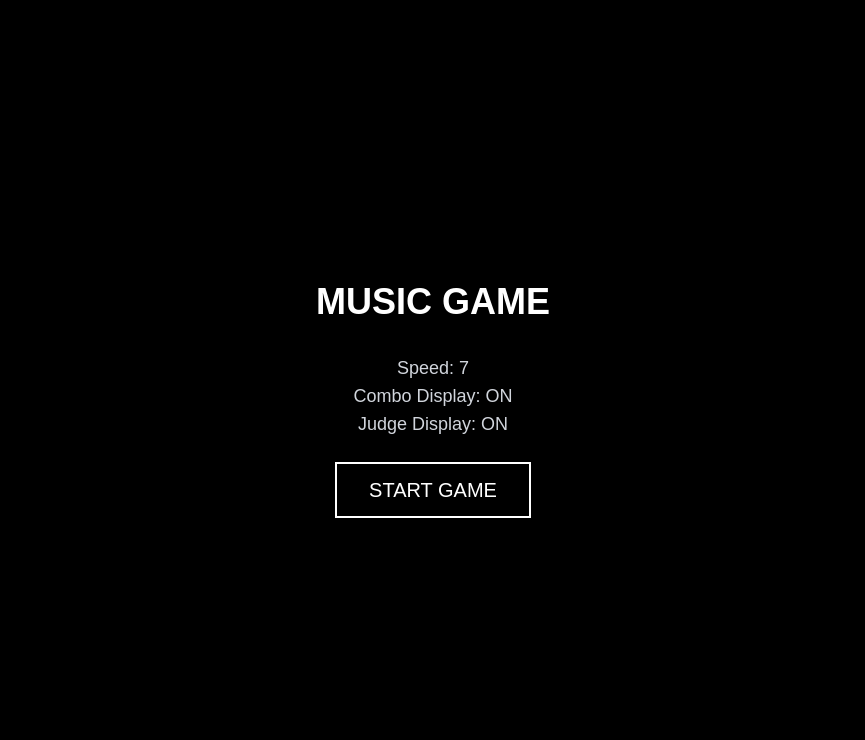
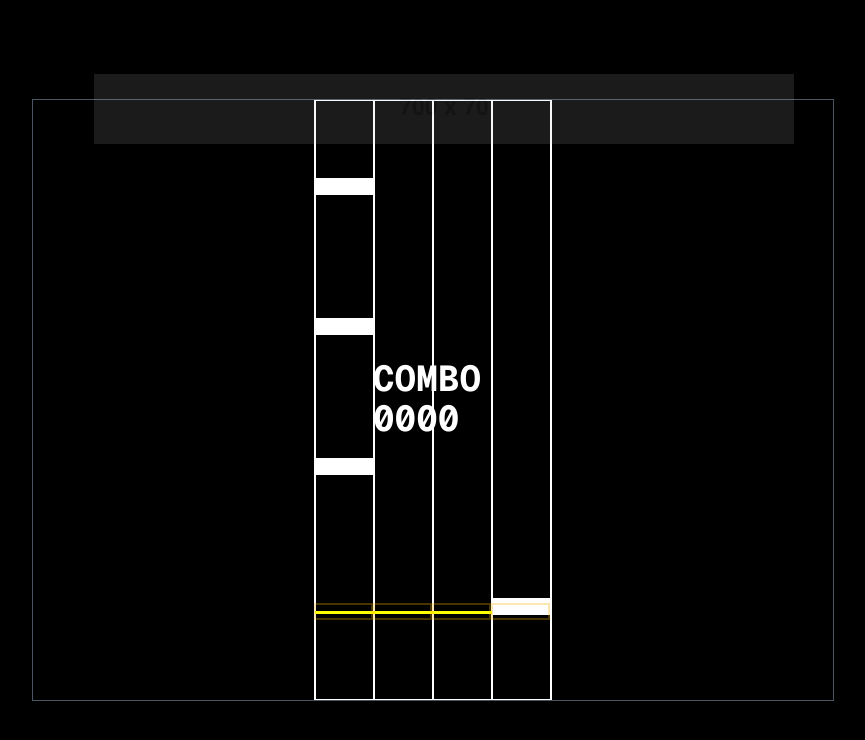
Before and after one commit to acu4git/indian, a Next.js app: page /MusicGame in a window 1280 px wide. Shown: the top 740 px of the page, without its empty margins (207-1072 px from the left). Built offline with nearby package versions, Linux system fonts and the light colour scheme.

Commit message:
del: start画面をなくし、いきなりゲームが始まる演出

```diff
--- a/src/app/MusicGame/page.tsx
+++ b/src/app/MusicGame/page.tsx
@@ -20,7 +20,6 @@ export default function MusicGamePage() {
   const [showCombo, setShowCombo] = useState(true);
   const [showJudge, setShowJudge] = useState(true);
   const [showFinalResult, setShowFinalResult] = useState(false);
-  const [gameStarted, setGameStarted] = useState(false);
   const [adY, setAdY] = useState(-C.AD_HEIGHT);
 
   // 判定結果のカウント（動的に生成）
@@ -131,10 +130,15 @@ export default function MusicGamePage() {
 
   // ゲーム開始
   const gameStart = useCallback(() => {
+    if (gameLoopRef.current) cancelAnimationFrame(gameLoopRef.current);
+
     blocksRef.current = [];
     setJudgeCounts(Object.keys(C.JUDGE_TYPES).reduce((acc, key) => ({ ...acc, [key]: 0 }), {}));
-    setComboCount(0); setMaxComboCount(0); setJudgeResult('');
-    setShowFinalResult(false); setGameStarted(true); setIsPlaying(true);
+    setComboCount(0);
+    setMaxComboCount(0);
+    setJudgeResult('');
+    setShowFinalResult(false);
+    setIsPlaying(true);
 
     const baseSpeed = (60 * C.PLAY_TIME_SECONDS) / C.TOTAL_NOTES;
     for (let i = 0; i < C.TOTAL_NOTES; i++) {
@@ -155,6 +159,13 @@ export default function MusicGamePage() {
       setShowFinalResult(true);
     }, 1000 * C.PLAY_TIME_SECONDS + 2000);
   }, [speed, gameLoop]);
+
+  // --- useEffect フック ---
+
+  // 初回レンダリング時にゲームを自動で開始
+  useEffect(() => {
+    gameStart();
+  }, [gameStart]);
 
   // キーボードイベント
   useEffect(() => {
@@ -225,18 +236,6 @@ export default function MusicGamePage() {
     return () => { if (gameLoopRef.current) cancelAnimationFrame(gameLoopRef.current); };
   }, []);
 
-  // 初期キャンバス描画
-  useEffect(() => {
-    const canvas = canvasRef.current;
-    if (canvas) {
-      const ctx = canvas.getContext('2d');
-      if (ctx) {
-        clearCanvas(ctx);
-        drawLanes(ctx);
-      }
-    }
-  }, [clearCanvas, drawLanes]);
-
   // 結果テキストを動的生成
   const finalResultText = Object.entries(judgeCounts)
     .map(([key, count]) => `${C.JUDGE_TYPES[key as keyof typeof C.JUDGE_TYPES].name}: ${count}`)
@@ -254,24 +253,6 @@ export default function MusicGamePage() {
           className="border border-gray-600 bg-black touch-none"
           style={{ touchAction: 'none' }}
         />
-
-        {!gameStarted && (
-          <div className="absolute inset-0 flex flex-col items-center justify-center bg-black bg-opacity-80">
-            <div className="text-center space-y-6">
-              <h1 className="text-4xl font-bold mb-8">MUSIC GAME</h1>
-              <div className="space-y-4">
-                <div className="text-lg text-gray-300">
-                  <div>Speed: {C.DEFAULT_SPEED}</div>
-                  <div>Combo Display: {C.DEFAULT_SHOW_COMBO ? 'ON' : 'OFF'}</div>
-                  <div>Judge Display: {C.DEFAULT_SHOW_JUDGE ? 'ON' : 'OFF'}</div>
-                </div>
-              </div>
-              <button onClick={gameStart} className="px-8 py-3 border-2 border-white bg-transparent text-white hover:bg-white hover:text-black transition-colors text-xl">
-                START GAME
-              </button>
-            </div>
-          </div>
-        )}
 
         {isPlaying && (
           <div className="absolute cursor-pointer" style={{ left: `${C.DEFAULT_LEFT - 220}px`, top: `${adY}px`, opacity: adOpacity }} onClick={() => window.open(C.AD_IMAGE_URL, '_blank')}>
@@ -309,19 +290,7 @@ export default function MusicGamePage() {
               <div className="text-4xl font-bold mb-8">RESULT</div>
               <div className="text-xl font-mono whitespace-pre-line">    {finalResultText}</div>
               <button
-                onClick={() => {
-                  setShowFinalResult(false);
-                  setGameStarted(false);
-                  setIsPlaying(false);
-                  const canvas = canvasRef.current;
-                  if (canvas) {
-                    const ctx = canvas.getContext('2d');
-                    if (ctx) {
-                      clearCanvas(ctx);
-                      drawLanes(ctx);
-                    }
-                  }
-                }}
+                onClick={gameStart} // PLAY AGAIN ボタンで直接 gameStart を呼び出す
                 className="px-8 py-3 border-2 border-white bg-transparent text-white hover:bg-white hover:text-black transition-colors"
               >
                 PLAY AGAIN
@@ -330,7 +299,6 @@ export default function MusicGamePage() {
           </div>
         )}
       </div>
-
     </div>
   );
 }
```
